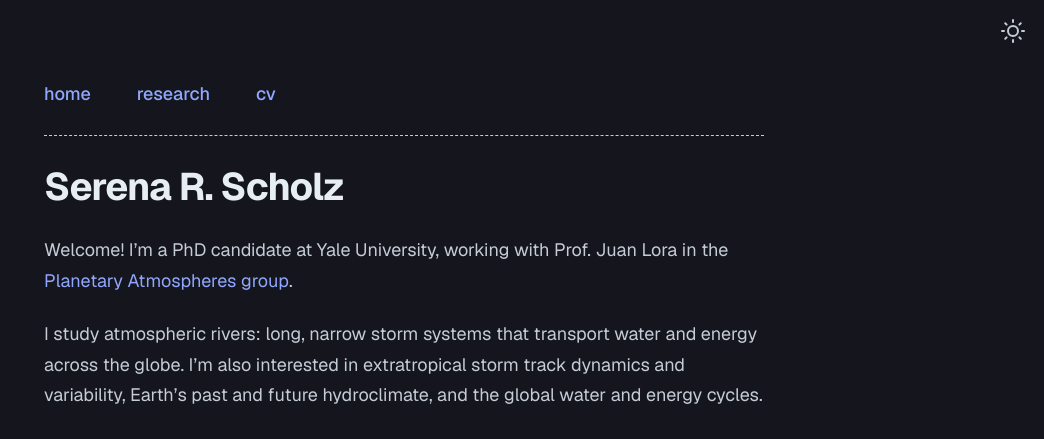
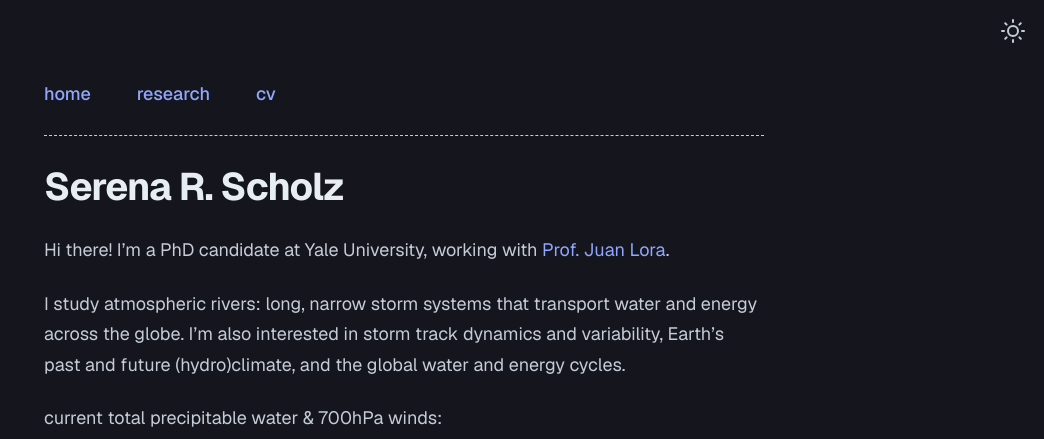
Before and after one commit to serenarscholz/serenarscholz.github.io, a Jekyll site: the page built from index.md, in a window 1280 px wide. Shown: the top 439 px of the page, without its empty margins (236-1280 px from the left). Built offline with Jekyll 4.4.1, drawn with Linux system fonts in a browser that asks for light colours; some of the changed text lies outside the part shown.

Commit message:
Update index.md

```diff
--- a/index.md
+++ b/index.md
@@ -3,10 +3,8 @@ layout: home
 permalink: /
 ---
 
-Welcome! I'm a PhD candidate at Yale University, working with Prof. Juan Lora in the [Planetary Atmospheres group](https://earth.yale.edu/profile/juan-m-lora).
+Hi there! I'm a PhD candidate at Yale University, working with [Prof. Juan Lora](https://earth.yale.edu/profile/juan-m-lora).
 
-I study atmospheric rivers: long, narrow storm systems that transport water and energy across the globe. I'm also interested in extratropical storm track dynamics and variability, Earth's past and future hydroclimate, and the global water and energy cycles.
-
-This website is under construction! Check back soon for more content.
+I study atmospheric rivers: long, narrow storm systems that transport water and energy across the globe. I'm also interested in storm track dynamics and variability, Earth's past and future (hydro)climate, and the global water and energy cycles.
 
 current total precipitable water & 700hPa winds:
```
